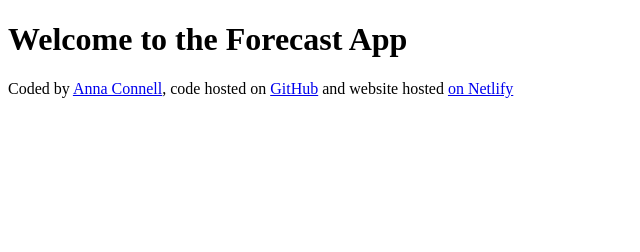
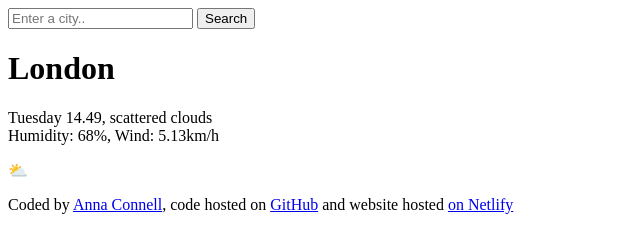
Before and after one commit to connella1976/Weather-forecast-app, a plain HTML site: page index.html in a window 1280 px wide. Shown: the whole page, without its empty margins (0-640 px from the left). Drawn offline with Linux system fonts and the light colour scheme.

Commit message:
Added key html to the project
Added extra html for form and key components

```diff
--- a/index.html
+++ b/index.html
@@ -6,7 +6,23 @@
     <title>Forecast App</title>
 </head>
 <body>
-    <h1>Welcome to the Forecast App</h1>
+    <header>
+    <form>
+        <input type="search" placeholder="Enter a city.." required />
+        <input type="submit" value="Search" />
+    </form>
+</header>
+<main>
+        <div>
+            <h1>London</h1>
+            <p>
+                Tuesday 14.49, scattered clouds
+                <br />
+                Humidity: 68%, Wind: 5.13km/h</p>
+            </p>
+        </div>
+        <div>⛅️</div>
+</main>
 </body>
  <footer>
         <p>
```
Also changed, not shown: 1 other file.
